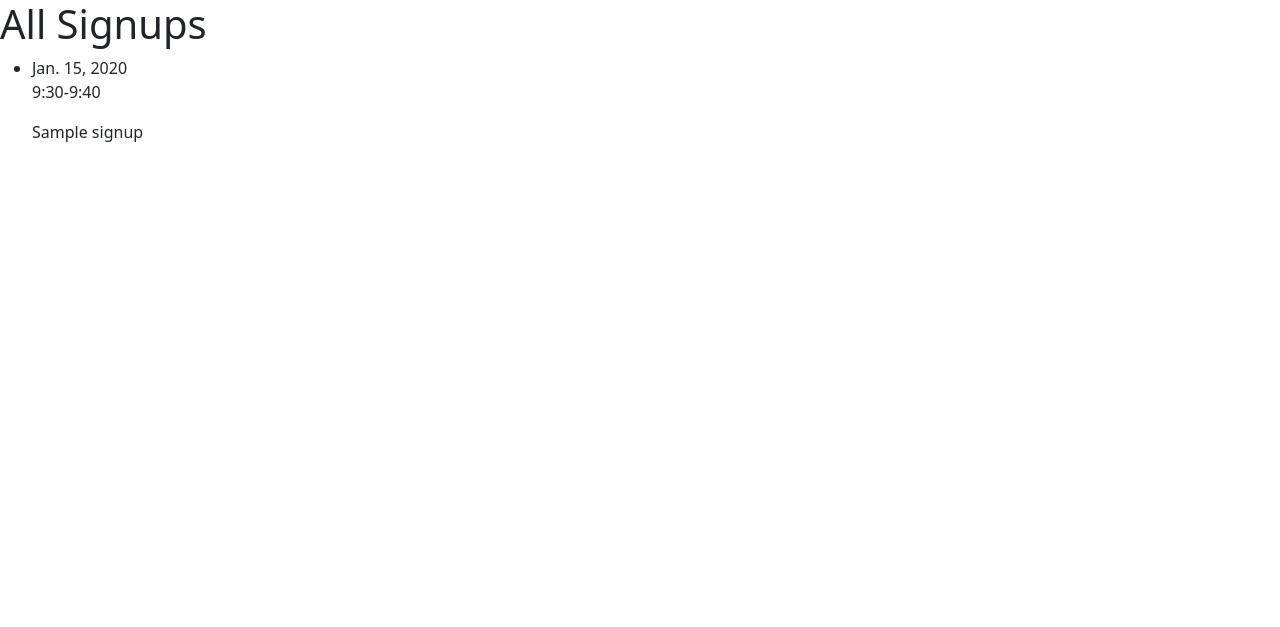
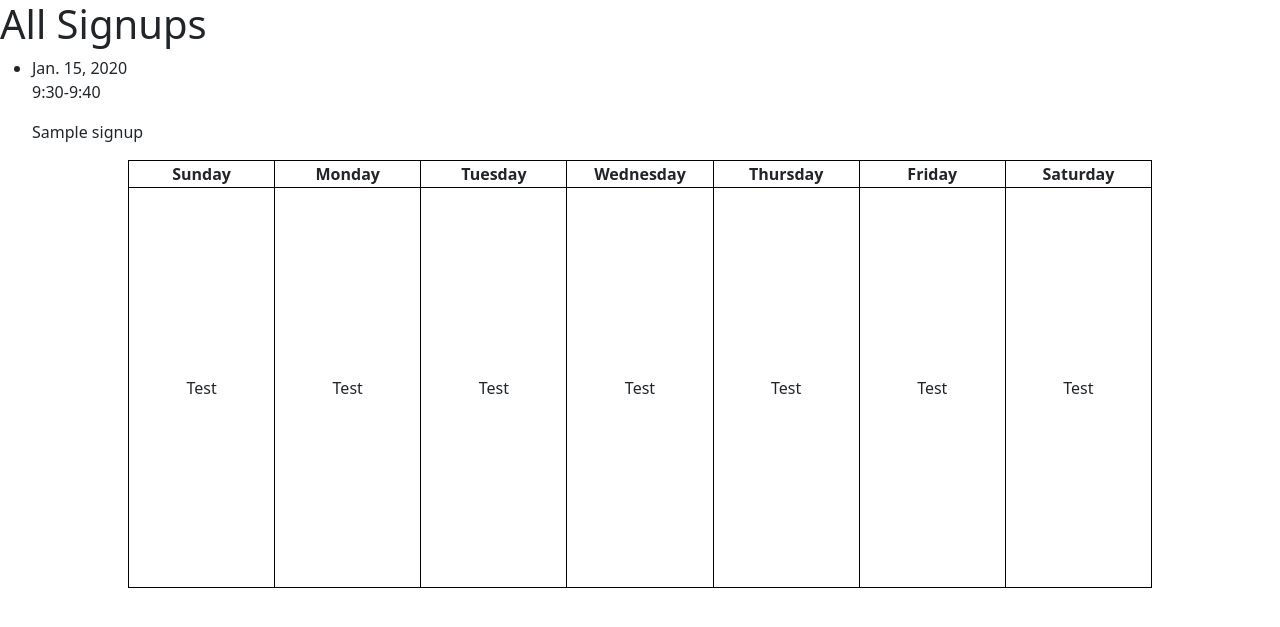
Before and after one commit to LukeRisacher/signup, a Django app: page /all_signups in a window 1280 px wide. Shown: the top 627 px of the page. Run offline with Django 4.2, Linux system fonts and the light colour scheme; tables that the repository leaves empty hold one stand-in row (values such as "Sample post").

Commit message:
added table

```diff
--- a/archersignup/scheduler/templates/scheduler/all_signups.html
+++ b/archersignup/scheduler/templates/scheduler/all_signups.html
@@ -10,4 +10,38 @@
     {% endfor %}
 
 </ul>
+<style>
+    table, th, td {
+      border:1px solid black;
+    }
+    table {
+        text-align: center;
+        margin-left: auto;
+        margin-right: auto;
+    }
+    td {
+        height: 50vh;
+        width:auto;
+    }
+</style>
+<table style="table-layout: fixed; width: 80%;">
+    <tr>
+        <th>Sunday</th>
+        <th>Monday</th>
+        <th>Tuesday</th>
+        <th>Wednesday</th>
+        <th>Thursday</th>
+        <th>Friday</th>
+        <th>Saturday</th>
+    </tr>
+    <tr>
+        <td id="sunday">Test</td>
+        <td id="monday">Test</td>
+        <td id="tuesday">Test</tdid>
+        <td id="wednesday">Test</td>
+        <td id="thursday">Test</td>
+        <td id="friday">Test</td>
+        <td id="saturday">Test</td>
+    </tr>
+</table>
 {% endblock %}
```
